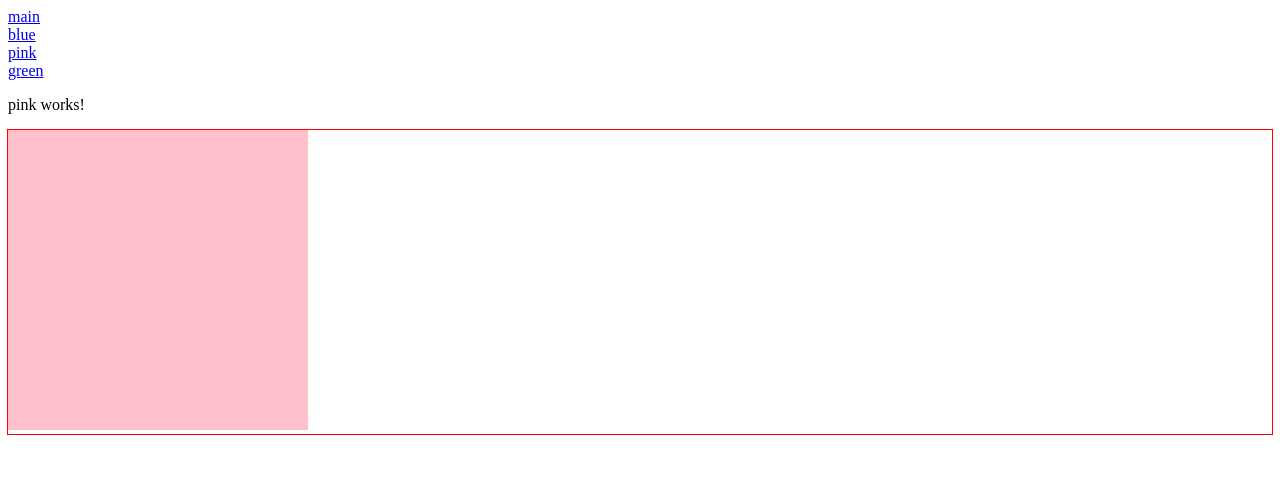
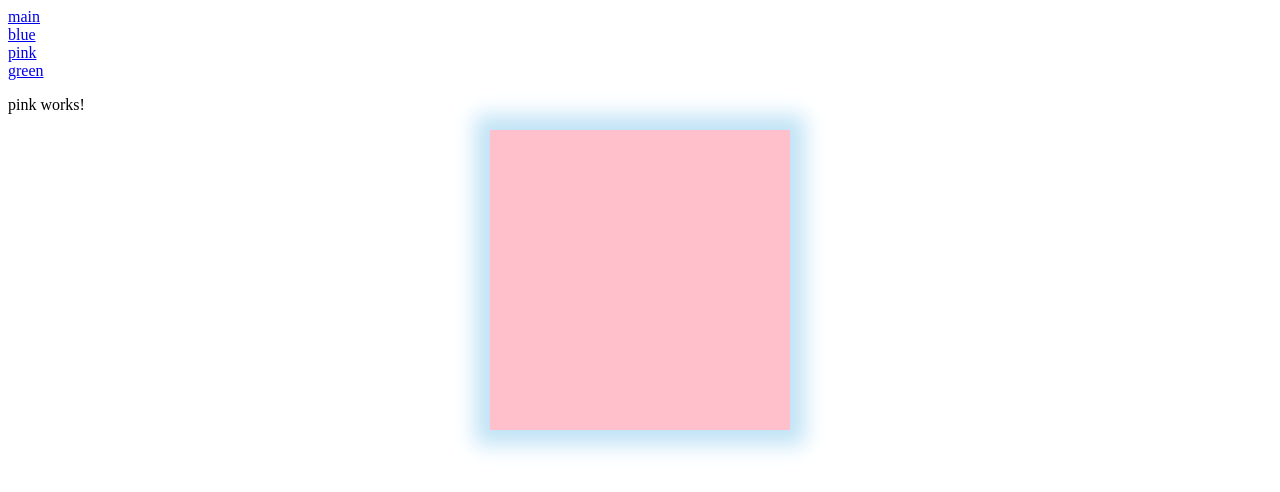
Before and after one commit to Farbfetzen/p5js-angular, an Angular app: page /pink in a window 1280 px wide. Shown: the top 492 px of the page. Built offline with nearby package versions, Linux system fonts and the light colour scheme.

Commit message:
Figure out how to style the canvas and its container

```diff
--- a/src/app/sketches/pink/pink.component.ts
+++ b/src/app/sketches/pink/pink.component.ts
@@ -10,7 +10,12 @@ import { SketchComponent } from "src/app/sketches/sketch/sketch.component";
     imports: [SketchComponent],
     template: `
         <p>pink works!</p>
-        <app-sketch [sketchClosure]="createSketch" />
+        <app-sketch [sketchClosure]="createSketch" centeredHorizontally="true" />
+    `,
+    styles: `
+        app-sketch {
+            box-shadow: 0 0 20px 15px #c1e3f6;
+        }
     `,
 })
 export class PinkComponent {
--- a/src/app/sketches/sketch/sketch.component.ts
+++ b/src/app/sketches/sketch/sketch.component.ts
@@ -1,25 +1,34 @@
 import p5 from "p5";
 
-import { AfterViewInit, Component, ElementRef, Input, OnDestroy, ViewChild } from "@angular/core";
+import { Component, ElementRef, HostBinding, Input, OnDestroy, OnInit, booleanAttribute } from "@angular/core";
 
 @Component({
     selector: "app-sketch",
     standalone: true,
     imports: [],
-    template: `<div #canvasContainer></div>`,
+    template: ``,
     styles: `
-        div {
-            outline: 1px solid red;
+        :host {
+            display: block;
+            width: fit-content;
+        }
+        :host.center-horiz {
+            margin: 0 auto;
         }
     `,
 })
-export class SketchComponent implements AfterViewInit, OnDestroy {
+export class SketchComponent implements OnInit, OnDestroy {
     @Input({ required: true }) sketchClosure!: (p: p5) => void;
-    @ViewChild("canvasContainer") canvasContainer!: ElementRef<HTMLDivElement>;
+    @Input({ transform: booleanAttribute }) centeredHorizontally = false;
+    @HostBinding("class.center-horiz") get classCenterHoriz() {
+        return this.centeredHorizontally;
+    }
     sketch!: p5;
 
-    ngAfterViewInit(): void {
-        this.sketch = new p5(this.sketchClosure, this.canvasContainer.nativeElement);
+    constructor(private hostElement: ElementRef) {}
+
+    ngOnInit(): void {
+        this.sketch = new p5(this.sketchClosure, this.hostElement.nativeElement);
     }
 
     ngOnDestroy(): void {
@@ -28,6 +37,6 @@ export class SketchComponent implements AfterViewInit, OnDestroy {
 
     refresh(): void {
         this.sketch.remove();
-        this.sketch = new p5(this.sketchClosure, this.canvasContainer.nativeElement);
+        this.sketch = new p5(this.sketchClosure, this.hostElement.nativeElement);
     }
 }
--- a/src/styles.css
+++ b/src/styles.css
@@ -1 +1,15 @@
 /* You can add global styles to this file, and also import other style files */
+
+/* * {
+    outline: 1px dotted red;
+} */
+
+canvas {
+    /*
+        "display: block" removes the small gap below the canvas.
+        Alternatives are "vertical-align: top;" on the canvas
+        or "font-size: 0;" on the element containing the canvas.
+        https://stackoverflow.com/questions/8600393/there-is-a-4px-gap-below-canvas-video-audio-elements-in-html5
+    */
+    display: block;
+}
```
